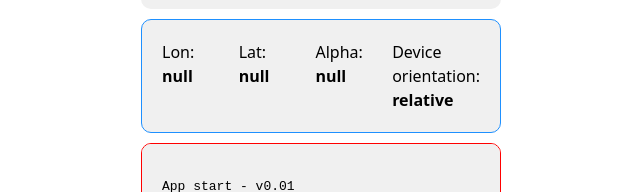
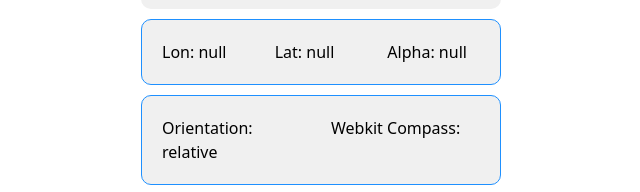
Before and after one commit to lrolecek/gps-radar, a website built with Vite: page index.html in a window 1280 px wide. Shown: the part 606-798 px from the top of the page, without its empty margins (319-959 px from the left). Built offline with nearby package versions, Linux system fonts and the light colour scheme; no server answers; files whose address does not match are found by name.

Commit message:
webkitCompassHeading

```diff
--- a/index.html
+++ b/index.html
@@ -28,11 +28,14 @@
         <button id="compass-btn" class="btn">Enable compass</button>
       </div>
 
-      <div id="info">
+      <div class="info">
         <div>Lon: <span id="lon">0</span></div>
         <div>Lat: <span id="lat">0</span></div>
         <div>Alpha: <span id="alpha">0</span></div>
-        <div>Device orientation: <span id="absolute">-</span></div>
+      </div>
+      <div class="info">
+        <div>Orientation: <span id="absolute">-</span></div>
+        <div>Webkit Compass: <span id="webkit-compass">0</span></div>
       </div>
 
       <div id="log">
--- a/src/info.css
+++ b/src/info.css
@@ -1,4 +1,4 @@
-#info {
+.info {
   width: 100%;
   padding: 20px;
   background: #f0f0f0;
@@ -8,8 +8,8 @@
   border: 1px solid dodgerblue;
 }
 
-#info div {
-  width: 33.333%;
+.info div {
+  flex: 1 1 33.333%;
 }
 
 #info div span {
--- a/src/main.js
+++ b/src/main.js
@@ -26,6 +26,7 @@ let currentPos = {
   accuracy: null,
   alpha: null,
   absolute: null,
+  webkitCompassHeading: null,
 }
 
 // goal position
@@ -50,17 +51,22 @@ const elGoalDistance = document.querySelector('#goal-distance')
 const elLat = document.querySelector('#lat')
 const elLon = document.querySelector('#lon')
 const elAlpha = document.querySelector('#alpha')
+
 const elAbsolute = document.querySelector('#absolute')
+const elWebkitCompassHeading = document.querySelector('#webkit-compass')
 
 const elCompassBtn = document.querySelector('#compass-btn')
 
 const handleOrientation = (event) => {
   const {alpha, absolute} = event
 
+  const webkitCompassHeading = 'webkitCompassHeading' in event ? event.webkitCompassHeading : 'not supported'
+
   currentPos = {
     ...currentPos,
-    alpha: alpha,
-    absolute: absolute,
+    alpha,
+    absolute,
+    webkitCompassHeading,
   }
   if (alpha === null) {
     log.message('Orientation failed, alpha = null')
@@ -83,6 +89,7 @@ const updateDisplay = () => {
   elLat.textContent = currentPos.lat === null ? 'null' : `${currentPos.lat.toFixed(7)}`
   elAlpha.textContent = currentPos.alpha === null ? 'null' : currentPos.alpha.toFixed(0) + '°'
   elAbsolute.textContent = currentPos.absolute ? 'absolute' : 'relative'
+  elWebkitCompassHeading.textContent = typeof currentPos.WebkitCompassHeading === 'number' ?  currentPos.webkitCompassHeading.toFixed(0) + '°' : currentPos.WebkitCompassHeading
 
   // calculate distance and bearing to target
   const distance = getGPSDistance(currentPos, goalPos)
```
